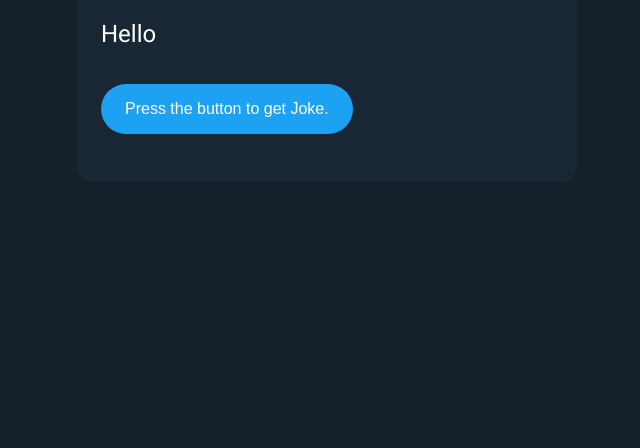
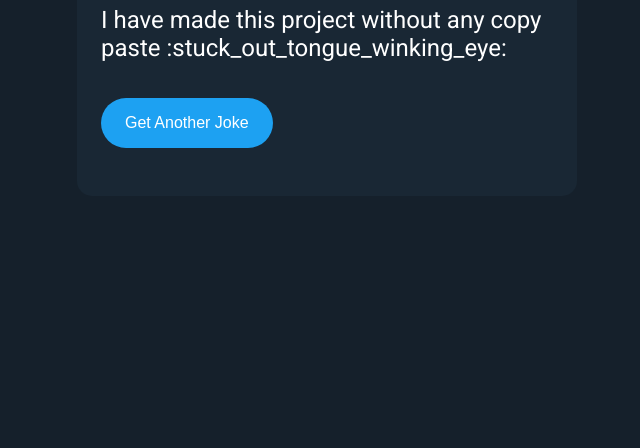
Before and after one commit to anasahmd/dad-jokes, a plain HTML site: page index.html in a window 1280 px wide. Shown: the part 352-800 px from the top of the page, without its empty margins (313-953 px from the left). Drawn offline with Linux system fonts and the light colour scheme.

Commit message:
Update index.html

```diff
--- a/index.html
+++ b/index.html
@@ -14,9 +14,9 @@
     <div class="container">
         <h3>Dad Jokes</h3>
         <div class="joke-container">
-            <p class="joke">Hello</p>
+            <p class="joke">I have made this project without any copy paste :stuck_out_tongue_winking_eye: </p>
         </div>
-        <button class="btn">Press the button to get Joke.</button>
+        <button class="btn">Get Another Joke</button>
     </div>
     <script src="./app.js"></script>
 </body>
```
